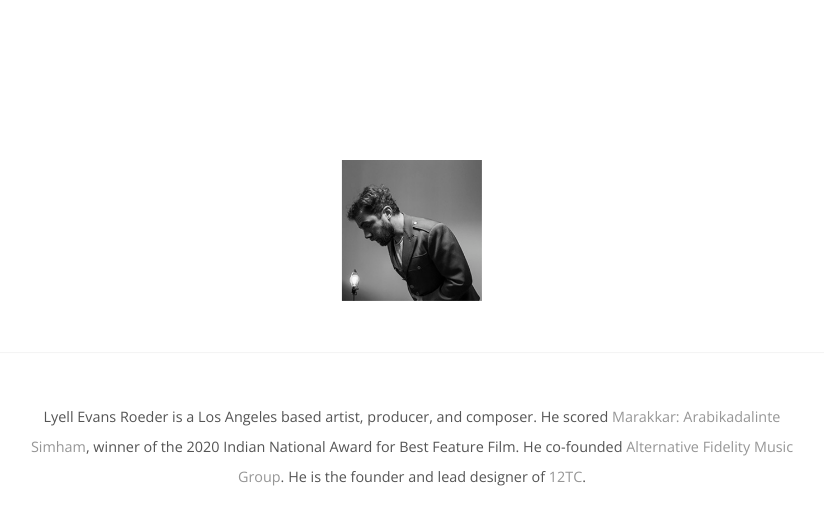
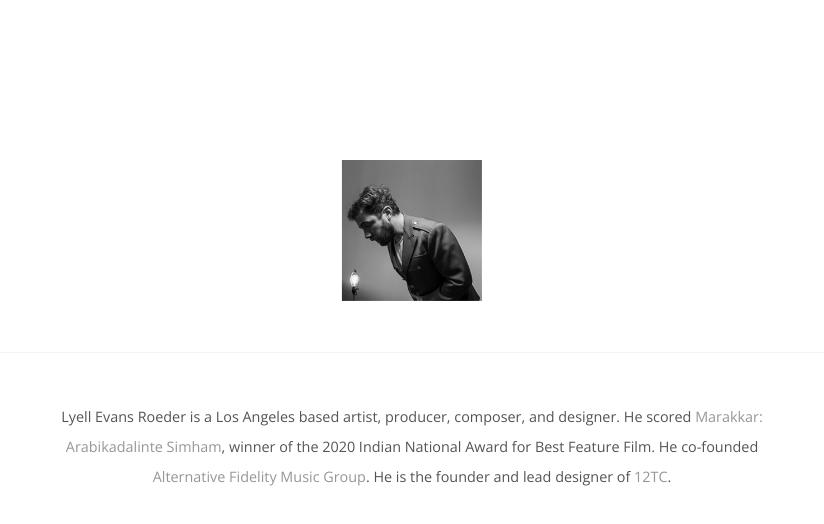
Before and after one commit to lyellr/lyell.co, a plain HTML site: page index.html in a window 1280 px wide. Shown: the whole page, without its empty margins (228-1052 px from the left). Drawn offline with nearby package versions, Linux system fonts and the light colour scheme.

Commit message:
Update index.html

```diff
--- a/index.html
+++ b/index.html
@@ -94,7 +94,7 @@
 				<div class="line"></div>
 
 				<div class="splash_init">
-					<p>Lyell Evans Roeder is a Los Angeles based artist, producer, and composer. He scored <a href="https://en.wikipedia.org/wiki/Marakkar:_Lion_of_the_Arabian_Sea" target="_blank">Marakkar: Arabikadalinte Simham</a>, winner of the 2020 Indian National Award for Best Feature Film. He co-founded <a href="https://www.altfi.fm">Alternative Fidelity Music Group</a>. He is the founder and lead designer of <a href="https://www.12tonecreative.com">12TC</a>.</p>
+					<p>Lyell Evans Roeder is a Los Angeles based artist, producer, composer, and designer. He scored <a href="https://en.wikipedia.org/wiki/Marakkar:_Lion_of_the_Arabian_Sea" target="_blank">Marakkar: Arabikadalinte Simham</a>, winner of the 2020 Indian National Award for Best Feature Film. He co-founded <a href="https://www.altfi.fm">Alternative Fidelity Music Group</a>. He is the founder and lead designer of <a href="https://www.12tonecreative.com">12TC</a>.</p>
 				</div>
 			</div>
 		</div>
```
